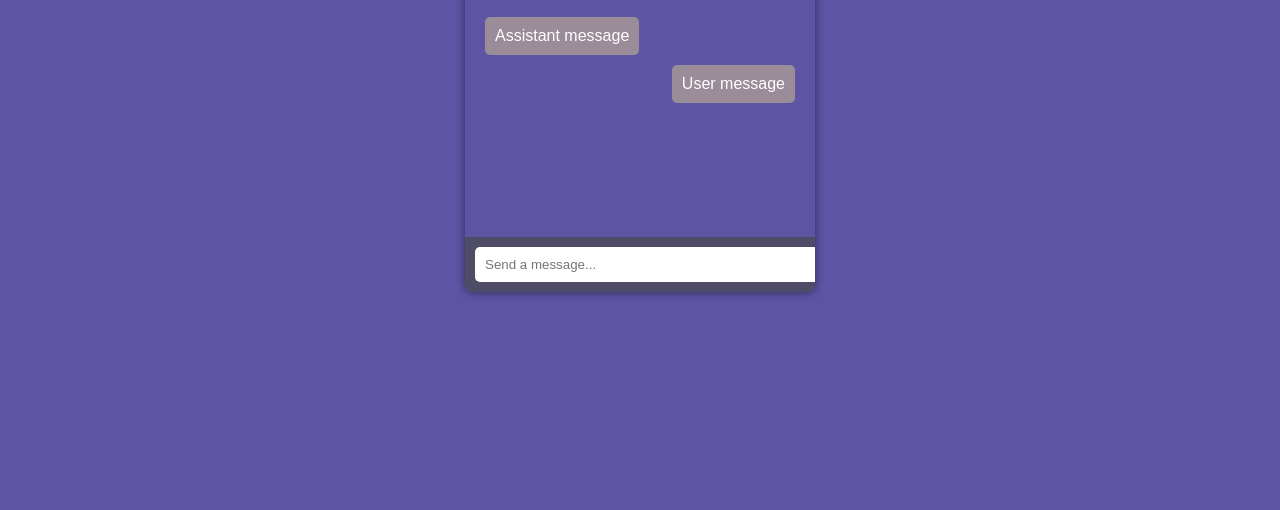
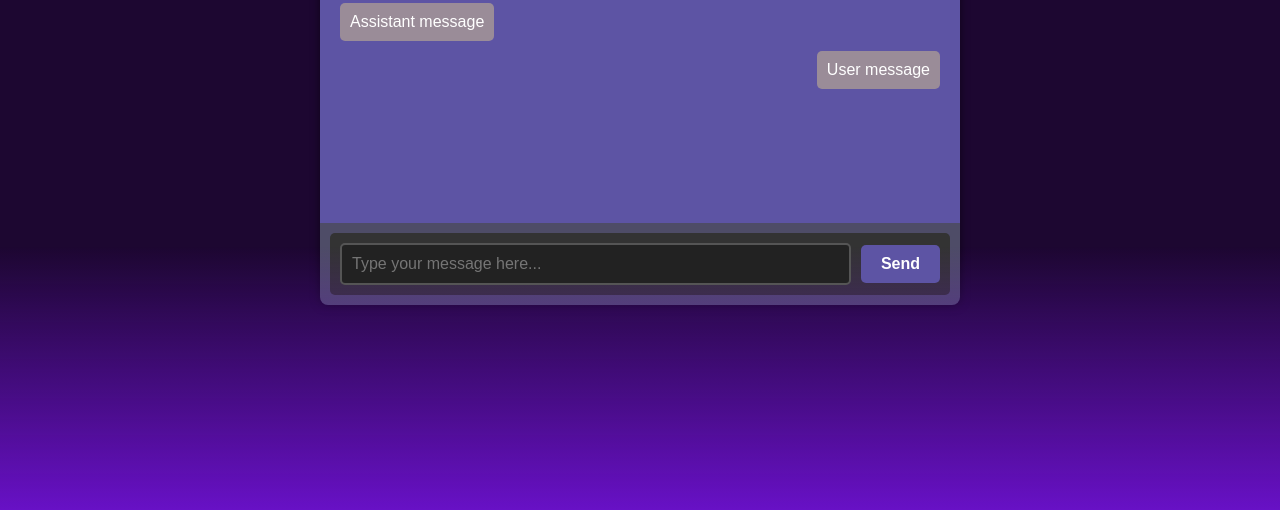
Before and after one commit to PhilippKubny/Copilot, a plain HTML site: page frontend/public/index.html in a window 1280 px wide. Shown: the part 290-800 px from the top of the page. Drawn offline with Linux system fonts and the light colour scheme.

Commit message:
BingBingBong

```diff
--- a/frontend/public/index.html
+++ b/frontend/public/index.html
@@ -22,7 +22,12 @@
     </div>
   </div>
   <div class="footer">
-    <input class="input-message" type="text" placeholder="Send a message...">
+    <form class="message-form" action="#" method="POST">
+      <input type="text" class="message-input" placeholder="Type your message here...">
+      <button type="submit" class="send-button">Send</button>
+     </form>
+  </div>
+  <div class="footer-main">
   </div>
 </div>
 </body>
--- a/frontend/src/styles/style.css
+++ b/frontend/src/styles/style.css
@@ -2,7 +2,7 @@
 body {
   margin: 0;
   font-family: Arial, sans-serif;
-  background-color: #5d54a4; /* Dark purple background */
+  background: #1d0731; /* Lila Smokey-Farbverlauf */
   color: white;
   display: flex;
   justify-content: center;
@@ -12,7 +12,7 @@ body {
 
 .chat-container {
   width: 100%;
-  max-width: 350px;
+  max-width: 50%;
   margin: auto;
   box-shadow: 0 0 10px rgba(0, 0, 0, 0.5);
   border-radius: 8px;
@@ -54,12 +54,104 @@ body {
   background-color: #4e4c67; /* Footer color */
   padding: 10px;
 }
-
+/*
 .input-message {
   width: 100%;
   padding: 10px;
   border: none;
   border-radius: 5px;
+}
+*/
+.message-form {
+  z-index: 1000;
+  display: flex;
+  justify-content: space-between;
+  align-items: center;
+  background-color: #333;
+  border-radius: 5px;
+  padding: 10px;
+}
+
+.message-input {
+  z-index: 1000;
+  flex-grow: 1;
+  margin-right: 10px;
+  padding: 10px;
+  border: 2px solid #555;
+  border-radius: 5px;
+  font-size: 16px;
+  color: #ddd;
+  background-color: #222;
+}
+
+.message-input:focus {
+  outline: none;
+  border-color: #777;
+}
+
+.send-button {
+  z-index: 1000;
+  padding: 10px 20px;
+  border: none;
+  border-radius: 5px;
+  font-size: 16px;
+  font-weight: bold;
+  color: #fff;
+  background-color: #5d54a4;
+  cursor: pointer;
+  transition: background-color 0.3s ease;
+}
+
+.send-button:hover {
+  background-color: #6c63ff;
+}
+
+.send-button:active {
+  transform: scale(0.98);
+}
+.message-form {
+  display: flex;
+  justify-content: space-between;
+  align-items: center;
+  background-color: #333;
+  border-radius: 5px;
+  padding: 10px;
+}
+
+.message-input {
+  flex-grow: 1;
+  margin-right: 10px;
+  padding: 10px;
+  border: 2px solid #555;
+  border-radius: 5px;
+  font-size: 16px;
+  color: #ddd;
+  background-color: #222;
+}
+
+.message-input:focus {
+  outline: none;
+  border-color: #777;
+}
+
+.send-button {
+  padding: 10px 20px;
+  border: none;
+  border-radius: 5px;
+  font-size: 16px;
+  font-weight: bold;
+  color: #fff;
+  background-color: #5d54a4;
+  cursor: pointer;
+  transition: background-color 0.3s ease;
+}
+
+.send-button:hover {
+  background-color: #51498b;
+}
+
+.send-button:active {
+  transform: scale(0.98);
 }
 
 .clear-button {
@@ -73,3 +165,15 @@ body {
   padding: 10px;
   cursor: pointer;
 }
+
+.footer-main  {
+  z-index: 100;
+  width: 100%;
+  height: 33%;
+  position: fixed;
+  bottom: 0;
+  left: 0;
+  right: 0;
+  background: linear-gradient(to top, rgb(104, 17, 198,1), rgba(0,0,0,0)); /* Farbverlauf von Schwarz zur Transparenz */
+  /* Weitere Stile hier */
+}
```
